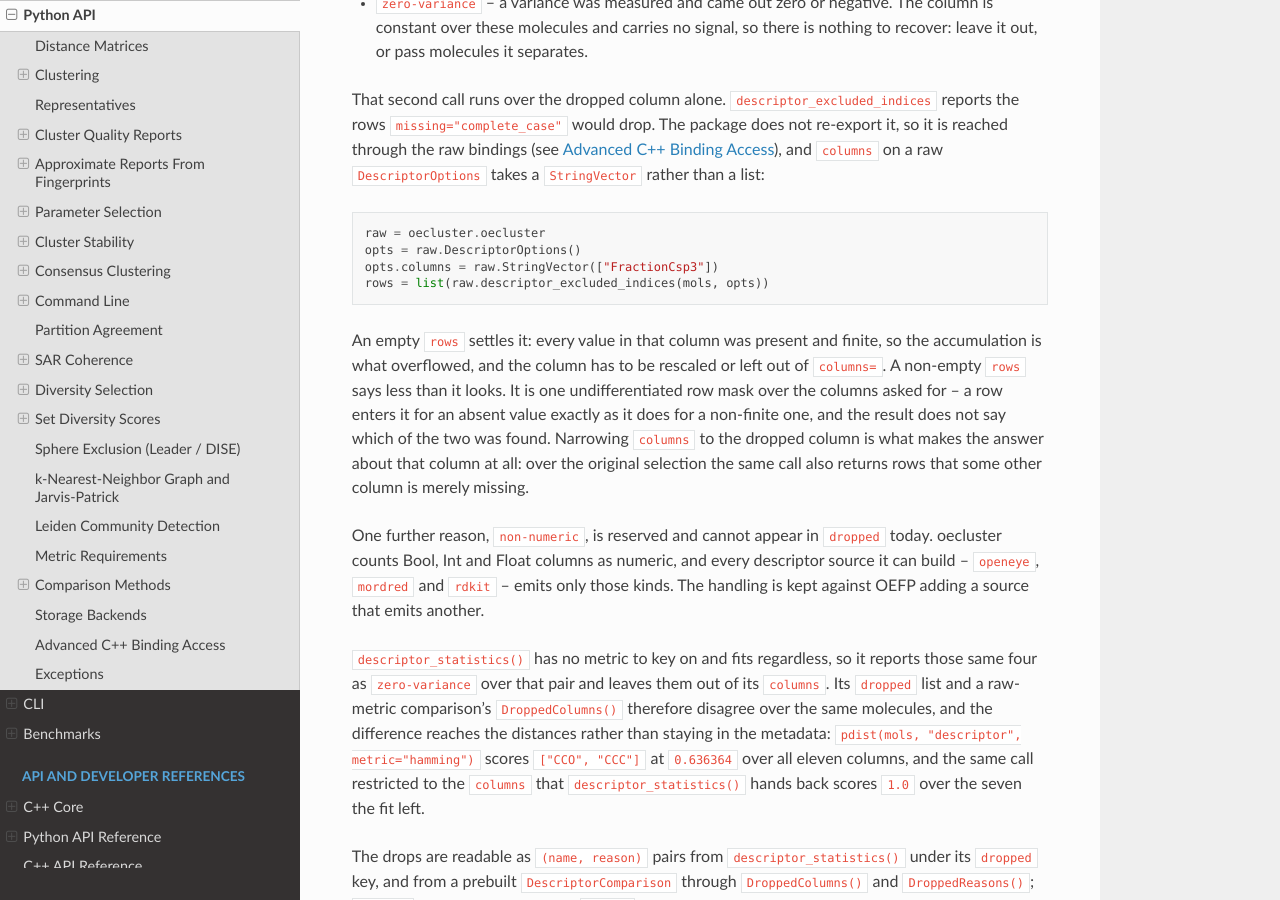
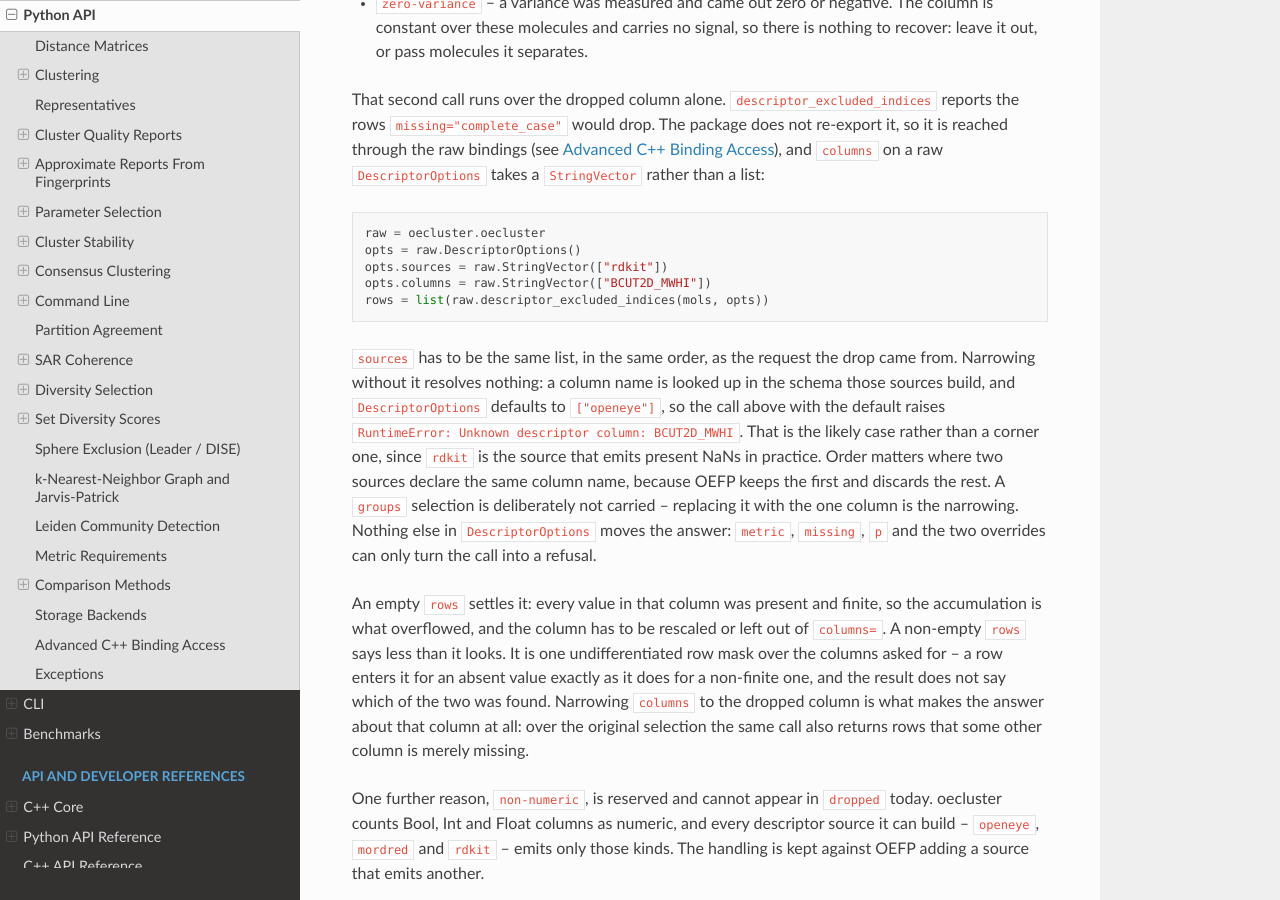
Before and after one commit to scott-arne/oecluster, a Sphinx documentation site: the page built from docs/python-api.md, in a window 1280 px wide and 900 px high, scrolled down 72590 px. Built offline with Sphinx 7.4.7 and the Read the Docs theme 3.1.0, drawn with Linux system fonts in a browser that asks for light colours; pages that are not in the unit, such as notebooks, are missing from menus; the version number is read from the project's files by our own code.

Commit message:
docs: carry the sources into the narrowed diagnostic call
DescriptorOptions defaults sources to openeye, and the example never set
it, so the one passage explaining how to diagnose a non-finite variance
raised "Unknown descriptor column" on rdkit -- the source that emits the
present NaNs the reason exists for. Narrowing columns buys attribution
only within the same source configuration.

The example now carries sources, and the prose says they must match the
request the drop came from, in the same order, since OEFP keeps the first
of two sources declaring one name. It also accounts for the options left
at their defaults: a groups selection is replaced by the narrowing rather
than carried, and metric, missing, p and the overrides cannot move the
mask, only refuse the call.

````diff
--- a/docs/python-api.md
+++ b/docs/python-api.md
@@ -3599,9 +3599,22 @@ list:
 ```python
 raw = oecluster.oecluster
 opts = raw.DescriptorOptions()
-opts.columns = raw.StringVector(["FractionCsp3"])
+opts.sources = raw.StringVector(["rdkit"])
+opts.columns = raw.StringVector(["BCUT2D_MWHI"])
 rows = list(raw.descriptor_excluded_indices(mols, opts))
 ```
+
+`sources` has to be the same list, in the same order, as the request the drop
+came from. Narrowing without it resolves nothing: a column name is looked up in
+the schema those sources build, and `DescriptorOptions` defaults to
+`["openeye"]`, so the call above with the default raises `RuntimeError: Unknown
+descriptor column: BCUT2D_MWHI`. That is the likely case rather than a corner
+one, since `rdkit` is the source that emits present NaNs in practice. Order
+matters where two sources declare the same column name, because OEFP keeps the
+first and discards the rest. A `groups` selection is deliberately not carried
+-- replacing it with the one column is the narrowing. Nothing else in
+`DescriptorOptions` moves the answer: `metric`, `missing`, `p` and the two
+overrides can only turn the call into a refusal.
 
 An empty `rows` settles it: every value in that column was present and finite,
 so the accumulation is what overflowed, and the column has to be rescaled or
````
